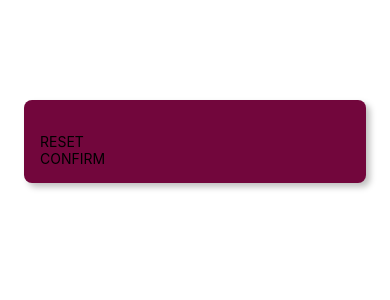
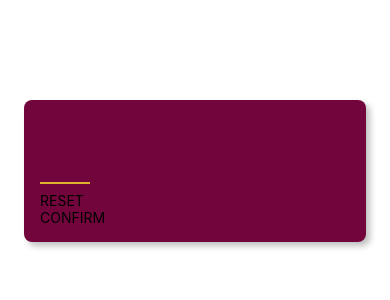
Before and after one commit to Jasiuu2605/guess-my-number, a React Native app: screen / in a window 390 px wide. Shown: the top 300 px of the page. Built offline with nearby package versions, Linux system fonts and the light colour scheme.

Commit message:
Add input properties to TextInput in StartGameScreen for number input

```diff
--- a/screens/StartGameScreen.js
+++ b/screens/StartGameScreen.js
@@ -4,7 +4,11 @@ import PrimaryButton from '../components/PrimaryButton';
 function StartGameScreen() {
   return (
     <View style={styles.inputContainer}>
-      <TextInput />
+      <TextInput
+        maxLength={2}
+        keyboardType='number-pad'
+        style={styles.numberInput}
+      />
       <PrimaryButton>RESET</PrimaryButton>
       <PrimaryButton>CONFIRM</PrimaryButton>
     </View>
@@ -26,4 +30,15 @@ const styles = StyleSheet.create({
     shadowRadius: 6,
     shadowOpacity: 0.25,
   },
+  numberInput: {
+    height: 60,
+    fontSize: 32,
+    borderBottomColor: '#ddb52f',
+    borderBottomWidth: 2,
+    color: '#ddb52f',
+    marginVertical: 8,
+    fontWeight: 'bold',
+    width: 50,
+    textAlign: 'center',
+  },
 });
```
